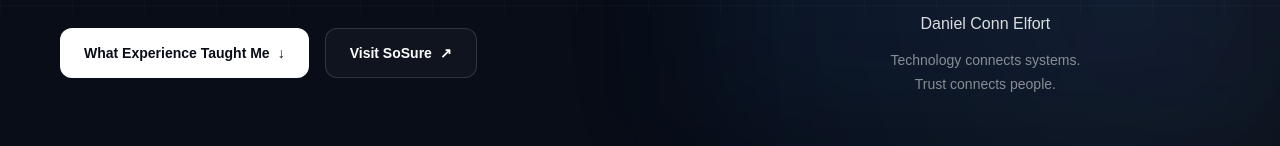
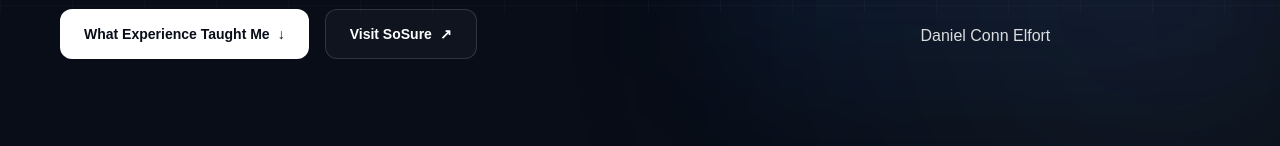
Before and after one commit to SoSureAdmin/elfort.com, a Next.js app: page / in a window 1280 px wide. Shown: the part 787-933 px from the top of the page. Built offline with nearby package versions, Linux system fonts and the light colour scheme.

Commit message:
Update Erfaring Indefra link and refine homepage

```diff
--- a/app/components/Hero.tsx
+++ b/app/components/Hero.tsx
@@ -77,12 +77,7 @@ export default function Hero() {
           <div className="text-base font-medium text-white/85">
             Daniel Conn Elfort
           </div>
-
-          <div className="mt-3 text-sm leading-6 text-white/50">
-            <div>Technology connects systems.</div>
-            <div>Trust connects people.</div>
-          </div>
-        </div>
+    </div>
       </div>
     </section>
   );
--- a/app/components/Perspective.tsx
+++ b/app/components/Perspective.tsx
@@ -76,11 +76,6 @@ export default function Perspective() {
               been in a hurry to build something that matters.
             </p>
 
-            <div className="pt-6 text-3xl font-semibold leading-relaxed tracking-[-0.025em] text-white md:text-4xl">
-              Technology connects systems.
-              <br />
-              Trust connects people.
-            </div>
           </div>
         </div>
       </div>
```
